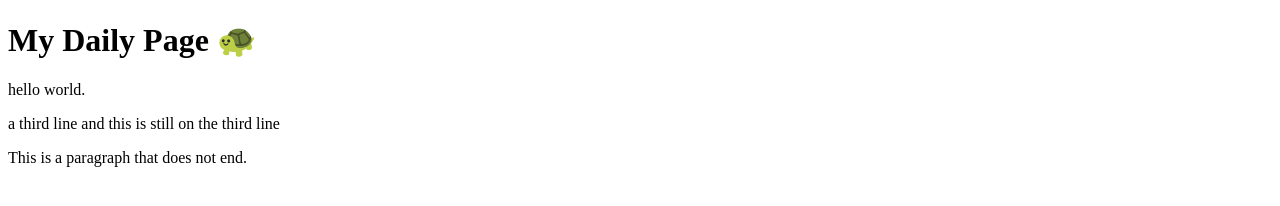
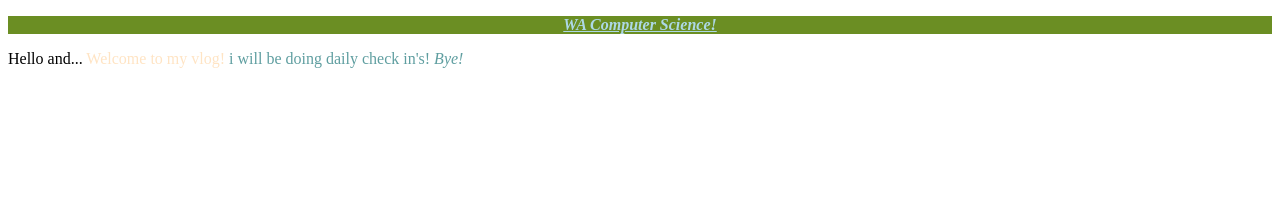
Before and after one commit to yami12309/friendly-sniffle, a plain HTML site: page index.html in a window 1280 px wide. Drawn offline with Linux system fonts and the light colour scheme.

Commit message:
Commit Message 7/9/25

```diff
--- a/index.html
+++ b/index.html
@@ -2,20 +2,28 @@
 <html>
 
 <head>
-    <title>WA Computer Science JrYR</title>
+    <title>My Daily Page 🐢</title>
+    <style>
+        #stylish{
+            font-weight:bold;font-style:italic;text-decoration:underline;text-align:center;color:lightblue;background:olivedrab
+        }
+    </style>
 </head>
 
 <body>
-     <h1>My Daily Page 🐢</h1>
-    <p>hello world.</p>
-
-<p>
-    a third line
-
-    and this is still on the third line
+    <p id="stylish">
+        WA Computer Science!
+        </p>
+     <p>
+    Hello and...
+    <spam style="color:bisque">
+        Welcome to my vlog!
+    <spam style="color:cadetblue">
+    i will be doing daily check in's!
+    <em>
+        Bye!
+    </em>
 </p>
-
-<p>This is a paragraph that does not end.
 </body>
 
 </html>
```
Also changed, not shown: 1 other file.
